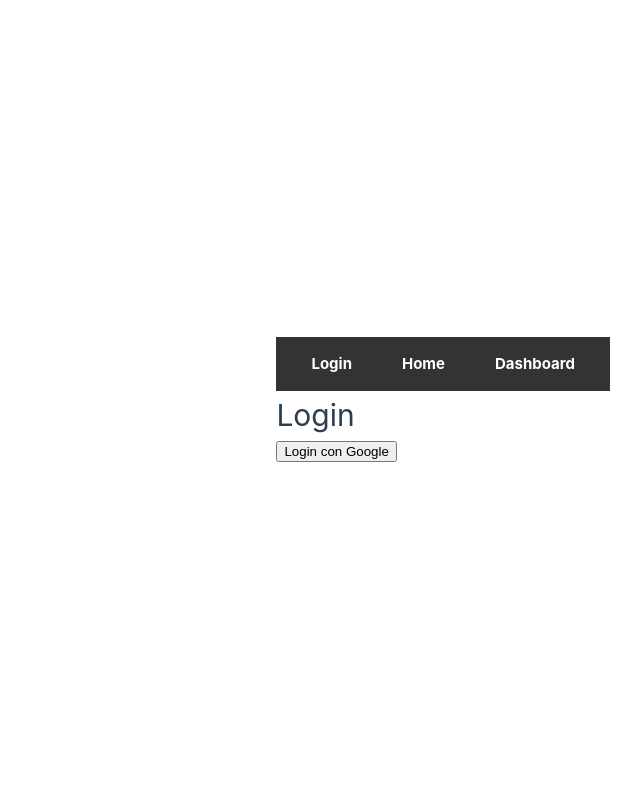
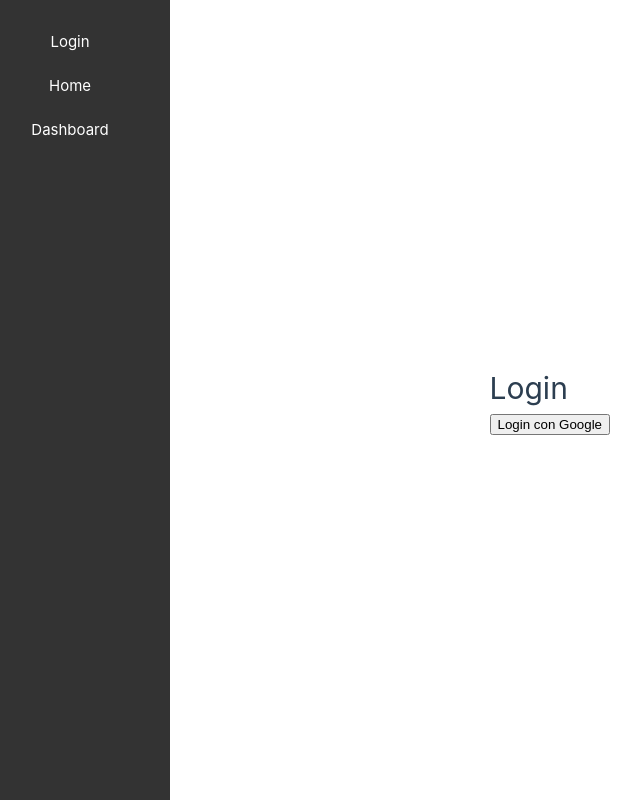
Before and after one commit to Ste003/progetto_cloud, a Vue app in the folder todo/frontend/todo/: page / in a window 1280 px wide. Shown: the whole page, without its empty margins (30-671 px from the left). Built offline with nearby package versions, Linux system fonts and the light colour scheme; no server answers.

Commit message:
dashboard verticale

```diff
--- a/todo/frontend/todo/src/components/Navbar.vue
+++ b/todo/frontend/todo/src/components/Navbar.vue
@@ -25,7 +25,6 @@ export default {
     };
   },
   async created() {
-    // Chiamata per recuperare le informazioni dell'utente autenticato
     this.user = await getUser();
   },
 };
@@ -33,23 +32,30 @@ export default {
 
 <style scoped>
 .navbar {
+  position: fixed;
+  left: 0;
+  top: 0;
+  width: 200px; /* Larghezza sidebar */
+  height: 100vh; /* Occupa tutta l'altezza della pagina */
+  background: #333;
   display: flex;
-  justify-content: space-between;
+  flex-direction: column;
   align-items: center;
-  background: #333;
-  padding: 10px;
+  padding: 20px;
 }
 
 .nav-links {
   display: flex;
+  flex-direction: column;
+  width: 100%;
 }
 
 .nav-item {
   color: white;
   text-decoration: none;
-  margin: 0 15px;
-  font-weight: bold;
-  padding: 5px 10px;
+  padding: 10px;
+  text-align: center;
+  width: 100%;
 }
 
 .nav-item:hover {
@@ -58,6 +64,7 @@ export default {
 }
 
 .user-info {
+  margin-top: auto;
   color: white;
   font-weight: bold;
 }
```
